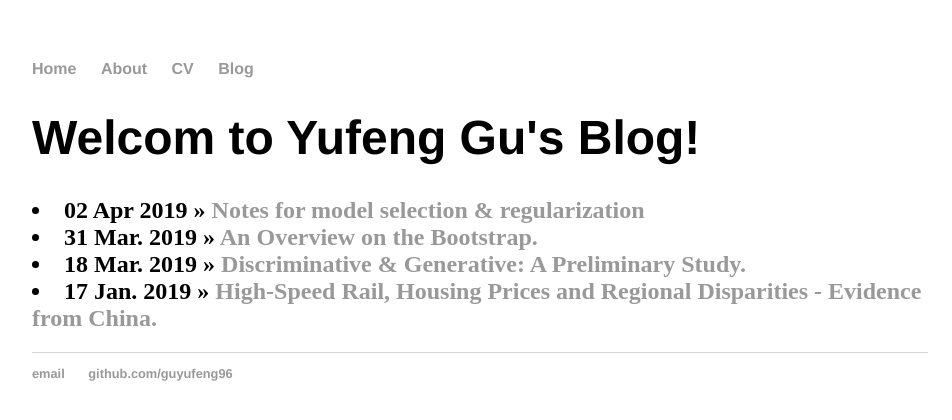
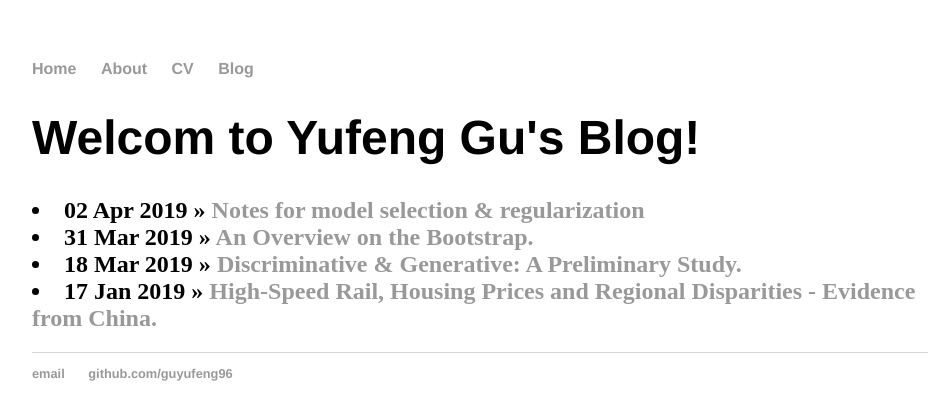
Before and after one commit to guyufeng96/guyufeng.github.io, a Jekyll site: the page built from blog/index.html, in a window 1280 px wide. Shown: the top 420 px of the page, without its empty margins (160-1112 px from the left). Built offline with Jekyll 4.4.1, drawn with Linux system fonts in a browser that asks for light colours.

```diff
--- a/blog/index.html
+++ b/blog/index.html
@@ -7,7 +7,7 @@ title: Welcom to Yufeng Gu's Blog!
 		{% for post in site.posts %}
 	    <li><span>{{ post.date | date_to_string }}</span> » <a href="{{ post.url }}" title="{{ post.title }}">{{ post.title }}</a></li>
 	  {% endfor %}
-		<li>31 Mar. 2019 » <a href="{{site.baseurl}}/homework/hw2.pdf">An Overview on the Bootstrap.</a><br/>
-		<li>18 Mar. 2019 » <a href="{{site.baseurl}}/homework/hw1.pdf">Discriminative & Generative: A Preliminary Study.</a><br/>
-		<li>17 Jan. 2019 » <a href="{{site.baseurl}}/article/High-Speed Rail, Housing Prices and Regional Disparities - Evidence from China.pdf">High-Speed Rail, Housing Prices and Regional Disparities - Evidence from China.</a>
+		<li>31 Mar 2019 » <a href="{{site.baseurl}}/homework/hw2.pdf">An Overview on the Bootstrap.</a><br/>
+		<li>18 Mar 2019 » <a href="{{site.baseurl}}/homework/hw1.pdf">Discriminative & Generative: A Preliminary Study.</a><br/>
+		<li>17 Jan 2019 » <a href="{{site.baseurl}}/article/High-Speed Rail, Housing Prices and Regional Disparities - Evidence from China.pdf">High-Speed Rail, Housing Prices and Regional Disparities - Evidence from China.</a>
 </h2>
```
